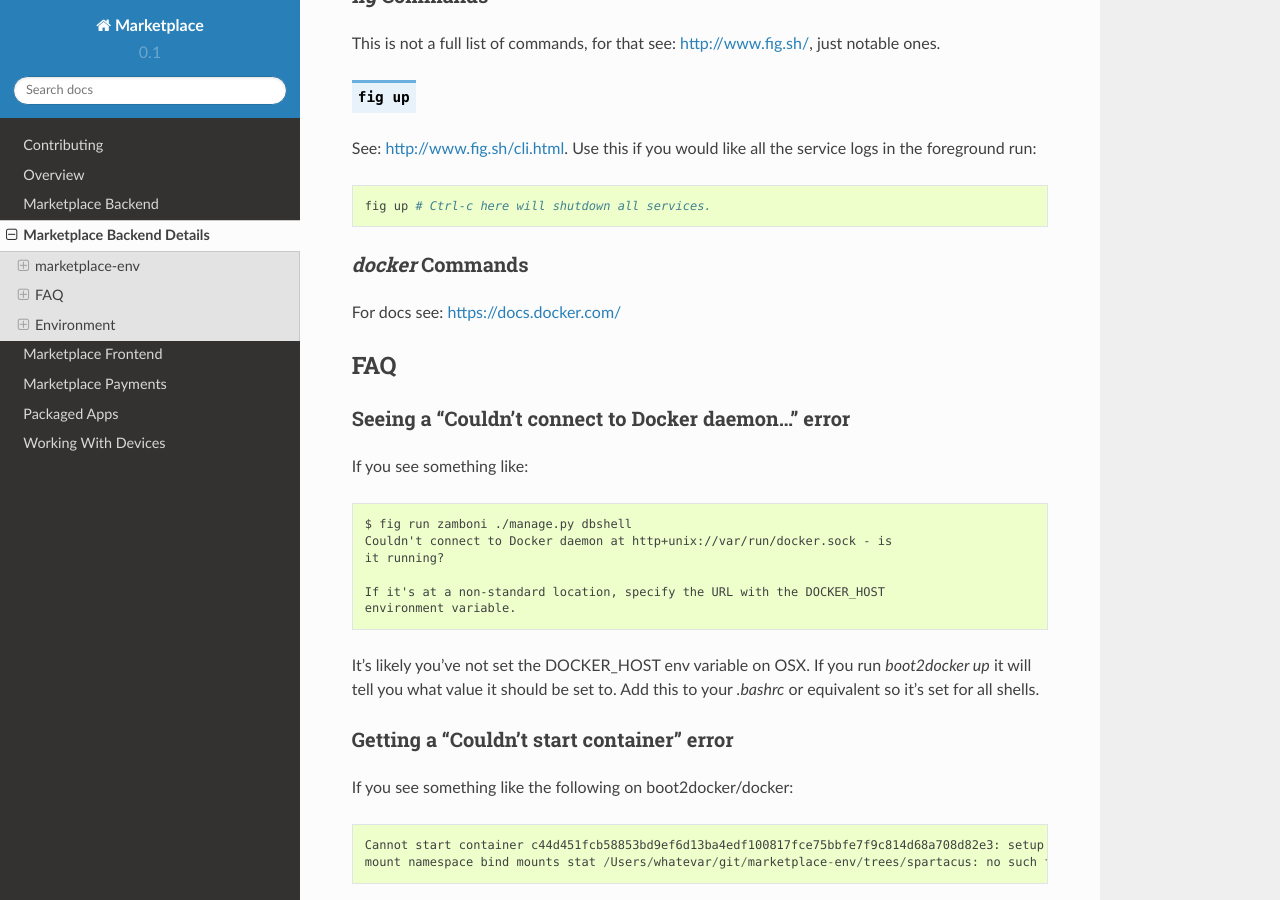
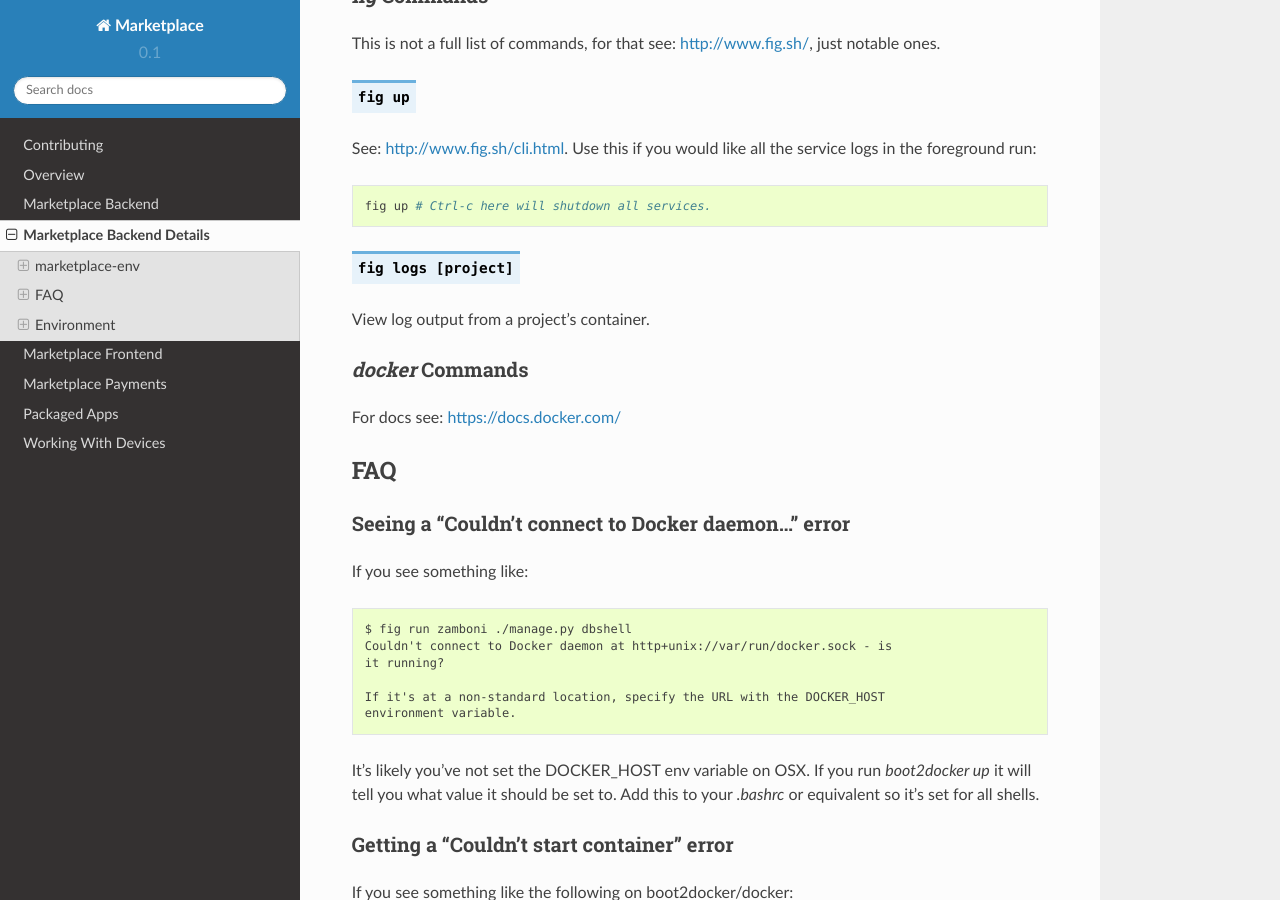
Before and after one commit to mozilla/marketplace-docs, a Sphinx documentation site: the page built from docs/topics/backend-details.rst, in a window 1280 px wide and 900 px high, scrolled down 2015 px. Built offline with Sphinx 7.4.7 and the Read the Docs theme 2.0.0, drawn with Linux system fonts in a browser that asks for light colours.

Commit message:
fig logs

```diff
--- a/docs/topics/backend-details.rst
+++ b/docs/topics/backend-details.rst
@@ -106,6 +106,10 @@ See: http://www.fig.sh/cli.html. Use this if you would like all the service
 logs in the foreground run::
 
     fig up # Ctrl-c here will shutdown all services.
+
+.. function:: fig logs [project]
+
+View log output from a project's container.
 
 `docker` Commands
 ~~~~~~~~~~~~~~~~~
```
